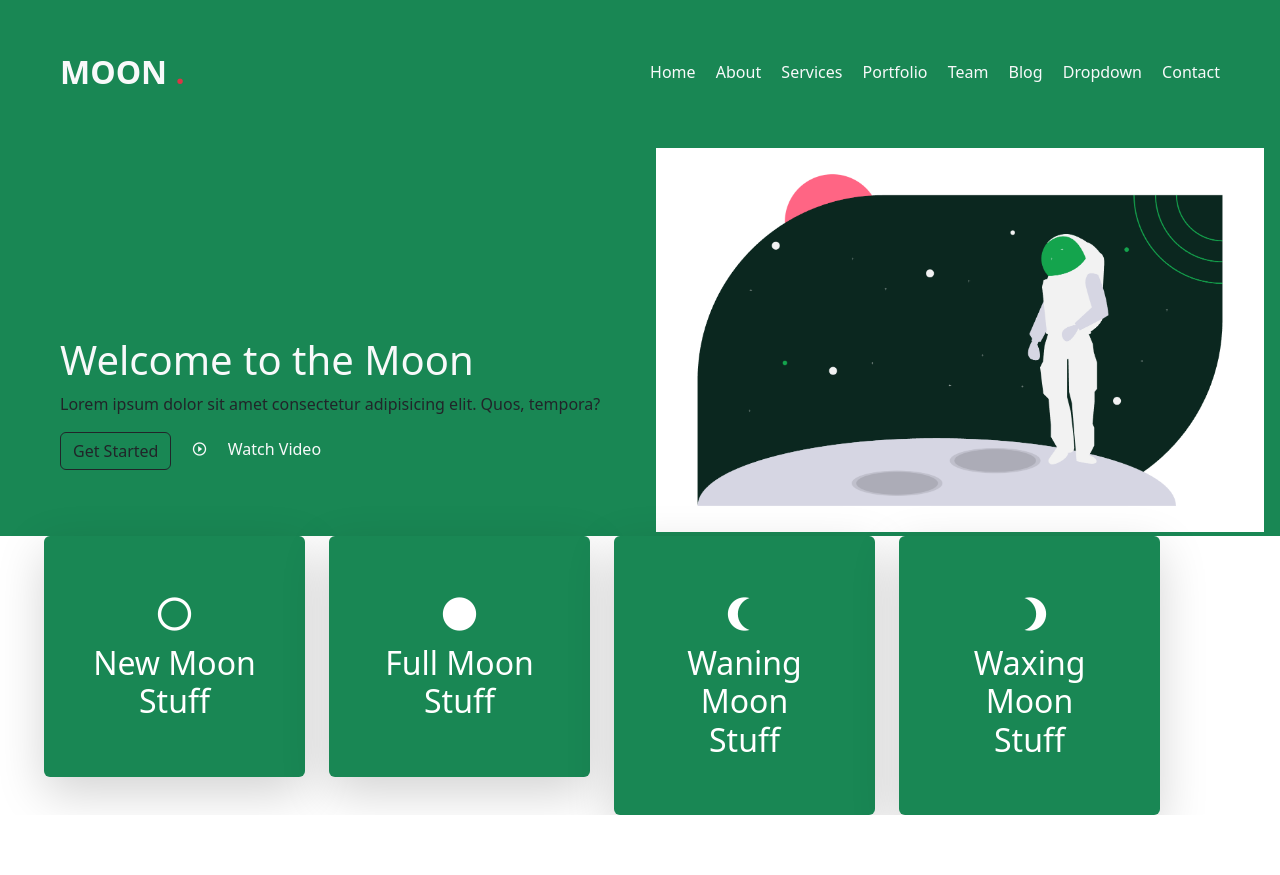
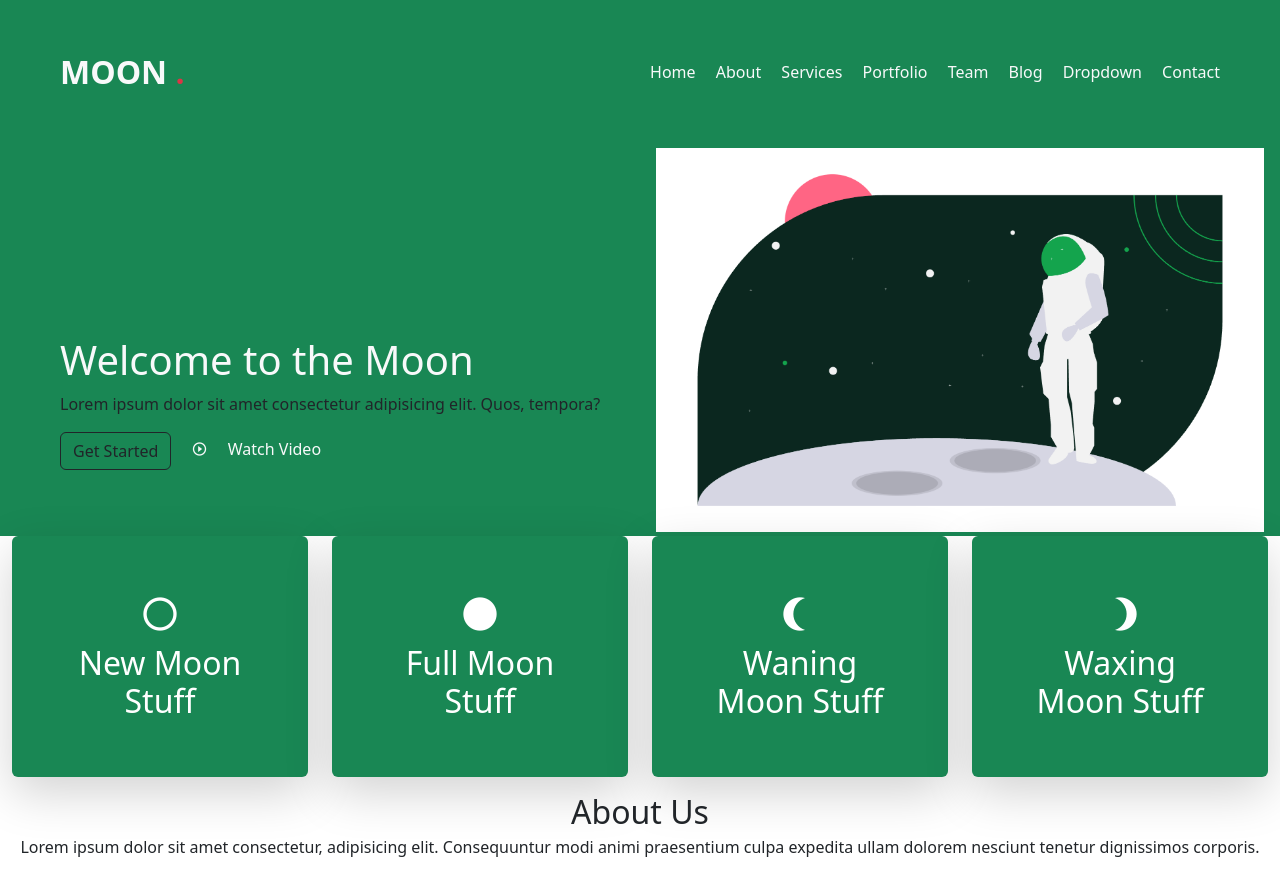
Before and after one commit to ethanrgibson/lab, a plain HTML site: page index.html in a window 1280 px wide. Before the commit the page ends 815 px from the top, so only its background shows below. Drawn offline with nearby package versions, Linux system fonts and the light colour scheme.

Commit message:
text below moon cards

```diff
--- a/index.html
+++ b/index.html
@@ -41,6 +41,7 @@
   </header>
 
   <main>
+    <!-- NOTE Hero Section -->
     <div class="container-fluid bg-success">
       <div class="row">
         <div class="col-md-6 d-flex">
@@ -60,8 +61,9 @@
       </div>
     </div>
 
-    <div class="container moon-cards-mt">
-      <div class="row">
+    <!-- NOTE Moon Cards -->
+    <div class="container-fluid moon-cards-mt">
+      <div class="row justify-content-evenly">
         <div class="col-md-3">
           <div class=" p-5 bg-success text-center text-white rounded-2 shadow-lg">
             <span class="fs-1 mdi mdi-moon-new"></span>
@@ -86,13 +88,20 @@
             <h2>Waxing Moon Stuff</h2>
           </div>
         </div>
-
-
-
-
       </div>
     </div>
-    </div>
+
+    <!-- NOTE transition text -->
+    <section class="container-fluid">
+      <div class="row">
+        <div class="col-md-12 text-center">
+          <h2 class="mt-3 mb-1">About Us</h2>
+          <p>Lorem ipsum dolor sit amet consectetur, adipisicing elit. Consequuntur modi animi praesentium culpa
+            expedita ullam dolorem nesciunt tenetur dignissimos corporis.
+          </p>
+        </div>
+      </div>
+    </section>
 
 
 
--- a/style.css
+++ b/style.css
@@ -12,6 +12,6 @@
 }
 
 .moon-cards-mt {
-  margin-left: 2rem;
-  margin-right: 2rem;
+  margin-left: 0em;
+  margin-right: 0em;
 }
```
